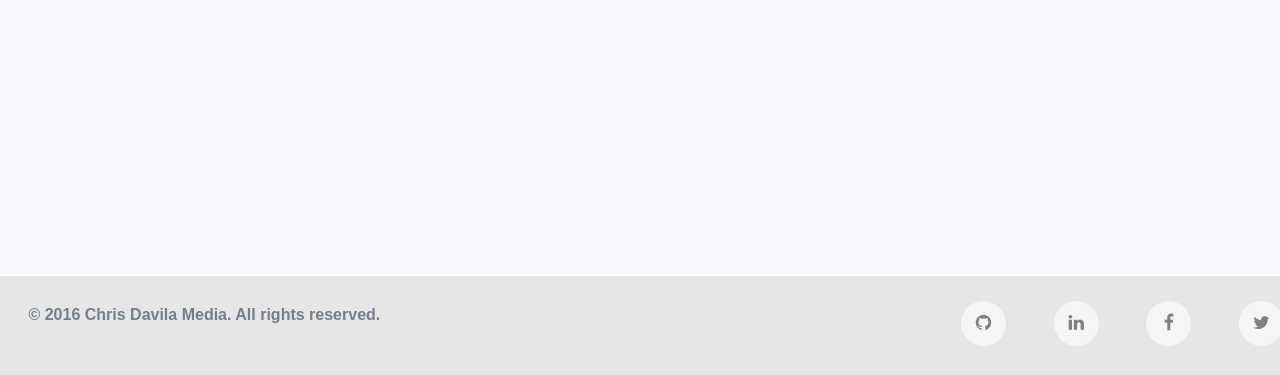
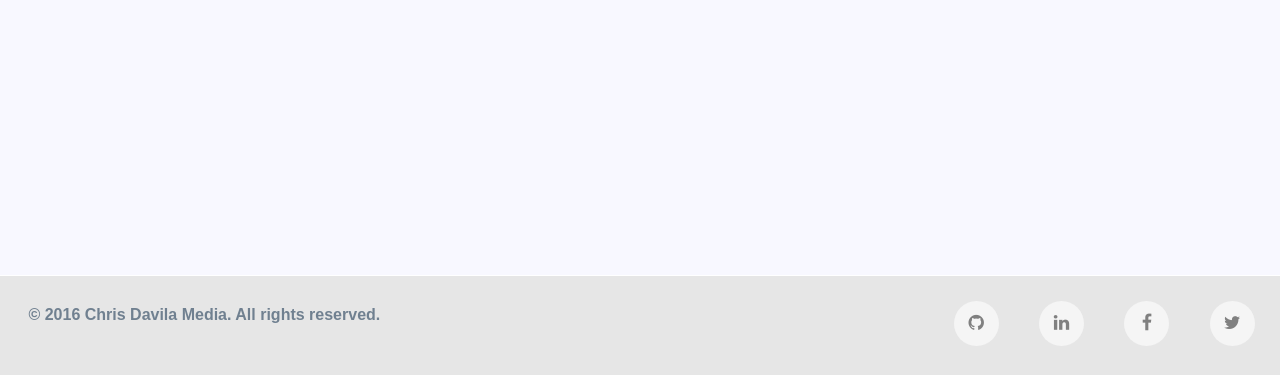
Before and after one commit to cmd1603/personal-site.dev, a PHP site: page /index.php in a window 1280 px wide. Shown: the part 425-800 px from the top of the page. Run offline with PHP 8.4, Linux system fonts and the light colour scheme; some libraries are stand-ins or nearby versions.

Commit message:
Moved footer icons to the left

```diff
--- a/public/css/personal_site_layout.css
+++ b/public/css/personal_site_layout.css
@@ -161,7 +161,7 @@ footer {
 
 .footer-right ul li {
     padding-top: 6%;
-    padding-left: 13%;
+    padding-left: 11%;
     list-style: none;
 }
 
```
